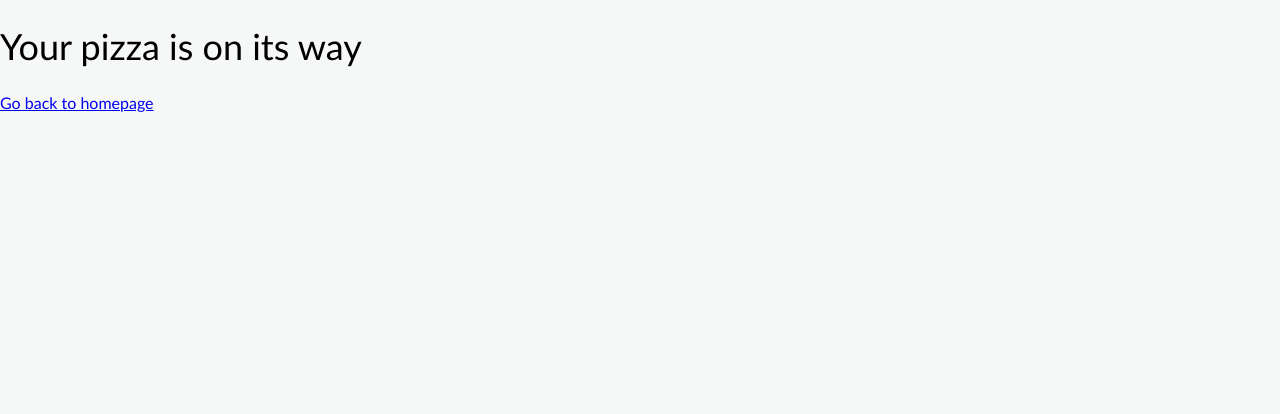
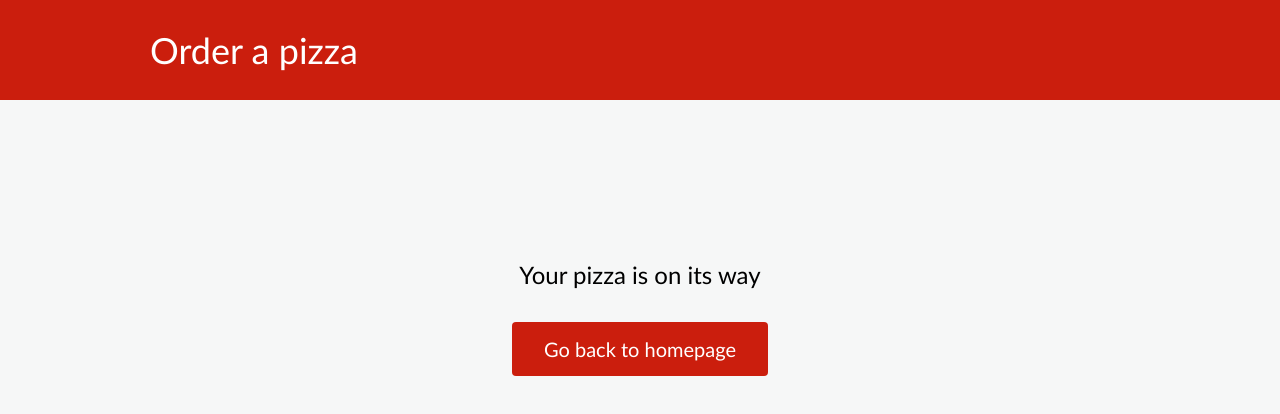
Before and after one commit to maciejpi/pizza-shop, a React (Create React App) app: page /order-confirmation in a window 1280 px wide. Shown: the top 414 px of the page. Built offline with nearby package versions, Linux system fonts and the light colour scheme.

Commit message:
Style orderConfirmation and NotFound components.

```diff
--- a/src/components/linkElement.js
+++ b/src/components/linkElement.js
@@ -1,17 +1,26 @@
 import React from 'react';
 import { Link } from 'react-router-dom';
-import styled from 'styled-components/macro';
+import styled, { css } from 'styled-components/macro';
 
 import { CallToActionStyles } from '../styles/common';
+import { space } from '../styles/helpers';
 
 const StyledLink = styled(Link)`
   ${CallToActionStyles}
   text-decoration: none;
   pointer-events: ${props => props.disabled && 'none'};
+
+  ${props =>
+    props.secondary &&
+    css`
+      width: auto;
+      margin-top: ${space(4)}
+      padding: 0 ${space(4)};
+    `};
 `;
 
-const LinkElement = ({ children, linkTo, isDisabled }) => (
-  <StyledLink disabled={isDisabled} to={linkTo}>
+const LinkElement = ({ children, linkTo, isDisabled, secondary }) => (
+  <StyledLink disabled={isDisabled} to={linkTo} secondary={secondary}>
     {children}
   </StyledLink>
 );
--- a/src/components/notFound.js
+++ b/src/components/notFound.js
@@ -1,10 +1,18 @@
 import React from 'react';
-import { Link } from 'react-router-dom';
+
+import { Header } from '../components';
+import { LayoutSecondary } from '../styles/common';
+import LinkElement from './linkElement';
 
 const NotFound = () => (
   <>
-    <h2>This page doesn't exist.</h2>
-    <Link to="/">Go back to homepage.</Link>
+    <Header />
+    <LayoutSecondary>
+      <h2>This page doesn't exist</h2>
+      <LinkElement linkTo="/" secondary>
+        Go back to homepage
+      </LinkElement>
+    </LayoutSecondary>
   </>
 );
 
--- a/src/pages/orderConfirmation.js
+++ b/src/pages/orderConfirmation.js
@@ -1,13 +1,18 @@
 import React from 'react';
-import { Link } from 'react-router-dom';
 
-const OrderConfirmation = () => {
-  return (
-    <>
-      <h1>Your pizza is on its way</h1>
-      <Link to="/">Go back to homepage</Link>
-    </>
-  );
-};
+import { Header, LinkElement } from '../components';
+import { LayoutSecondary } from '../styles/common';
+
+const OrderConfirmation = ({ match }) => (
+  <>
+    <Header {...match} />
+    <LayoutSecondary>
+      <h2>Your pizza is on its way</h2>
+      <LinkElement linkTo="/" secondary>
+        Go back to homepage
+      </LinkElement>
+    </LayoutSecondary>
+  </>
+);
 
 export default OrderConfirmation;
--- a/src/styles/common.js
+++ b/src/styles/common.js
@@ -61,3 +61,14 @@ export const FormElementsWrapper = styled.div`
     }
   }
 `;
+
+export const LayoutSecondary = styled.div`
+  ${PageWidthStyles}
+  display: flex;
+  flex-direction: column;
+  justify-content: center;
+  align-items: center;
+  h2 {
+    margin-top: ${space(20)};
+  }
+`;
```
